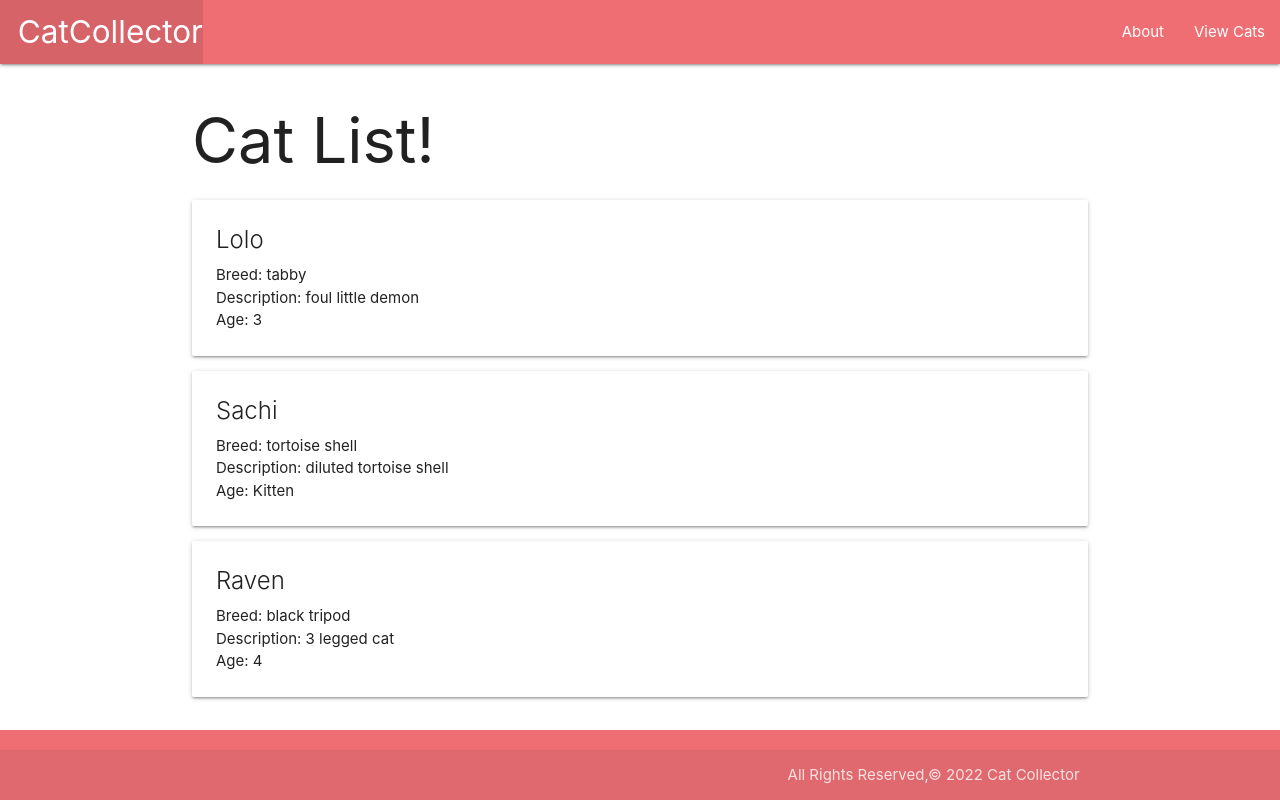
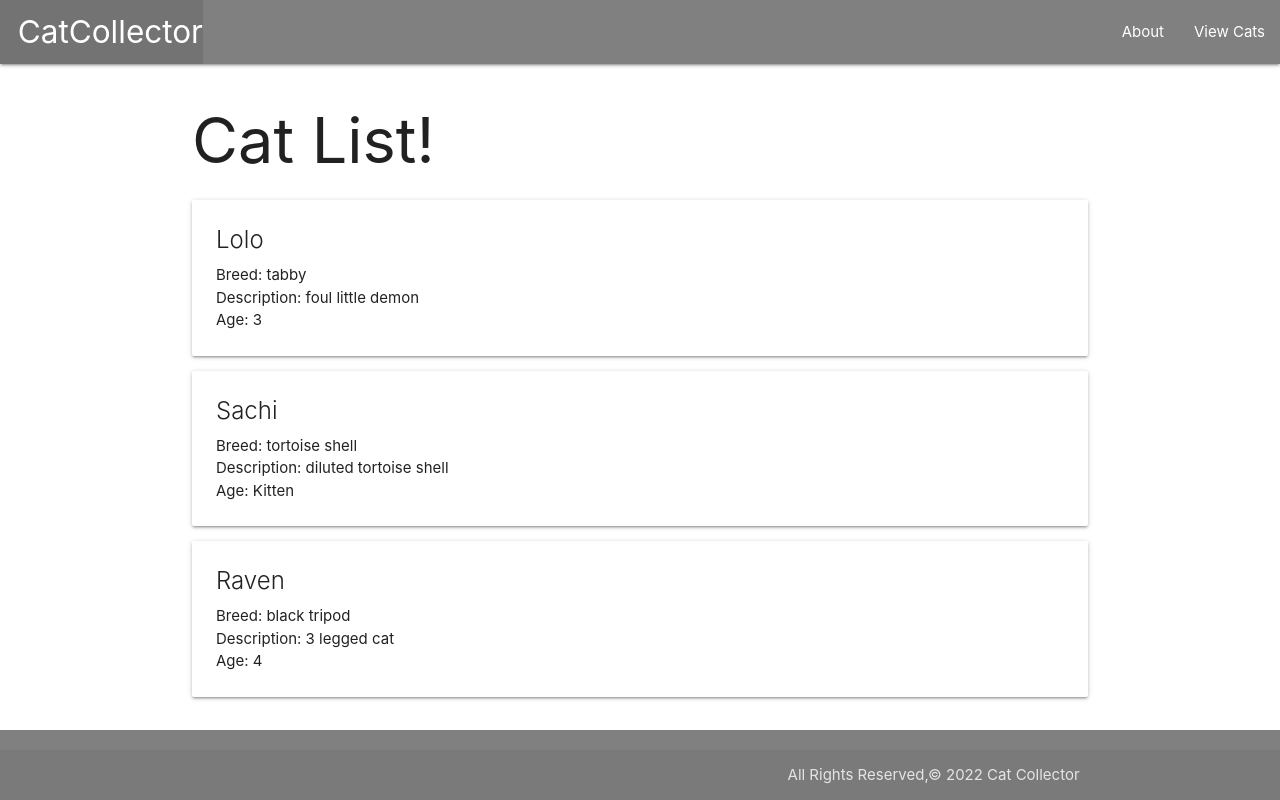
Before and after one commit to richclarke0/Cat_Collector, a Django app: page /cats/ in a window 1280 px wide. Run offline with Django 4.2, Linux system fonts and the light colour scheme.

Commit message:
some small edit to style.css idk

```diff
--- a/catcollector/main_app/static/css/style.css
+++ b/catcollector/main_app/static/css/style.css
@@ -16,3 +16,7 @@ body {
     padding-top: 0;
     text-align: right;
   }
+
+  .nav-wrapper, .page-footer {
+    background-color: grey;
+  }
```
